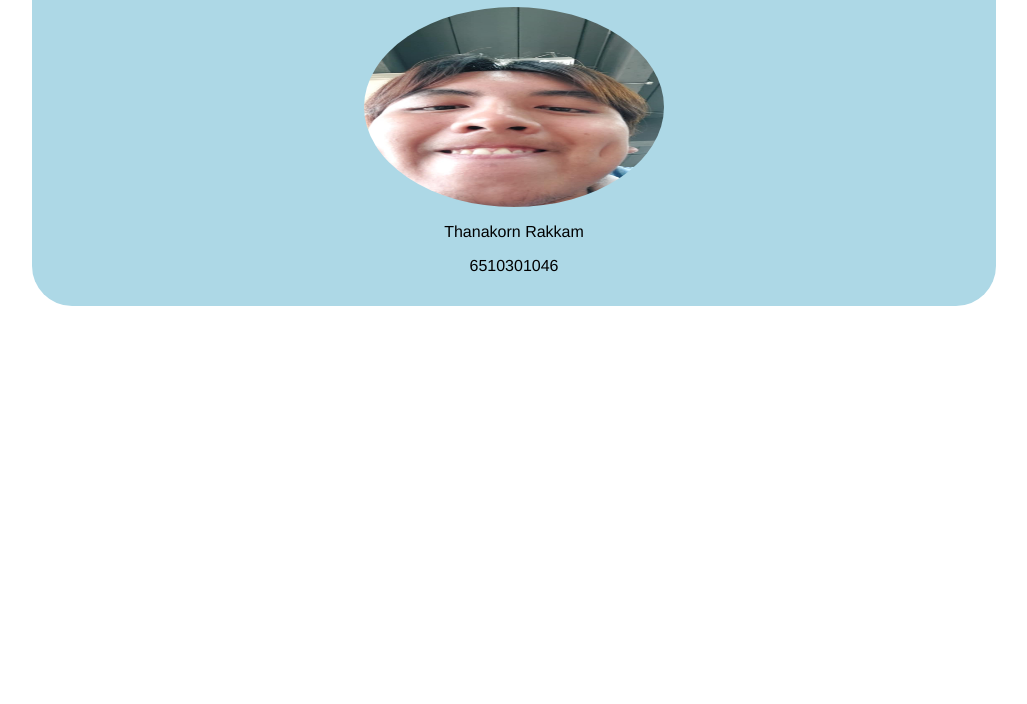
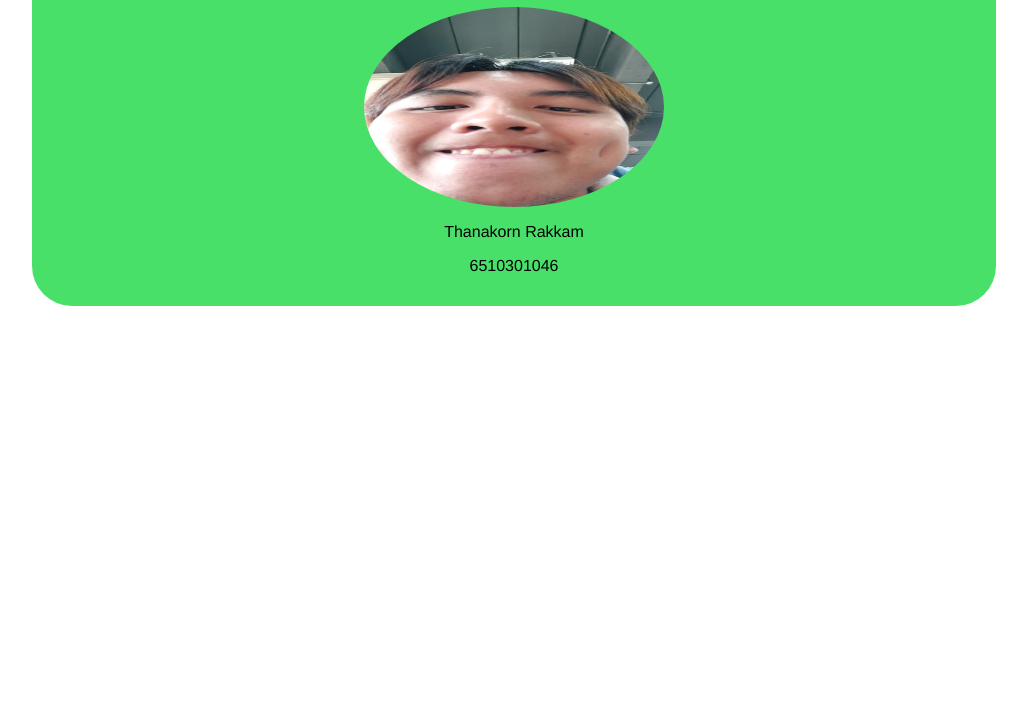
Before and after one commit to TGuideR/my-k8s-app, a plain HTML site: page html/index.html in a window 1280 px wide. Shown: the part 96-800 px from the top of the page, without its empty margins (126-1153 px from the left). Drawn offline with Linux system fonts and the light colour scheme.

Commit message:
Change colors

```diff
--- a/html/styles.css
+++ b/html/styles.css
@@ -16,7 +16,7 @@ img.picture
 
 div.box
 {
-    background-color: lightblue;
+    background-color: rgb(73, 224, 106);
     margin-right: 150px;
     margin-left: 150px;
     padding: 15px;
```
